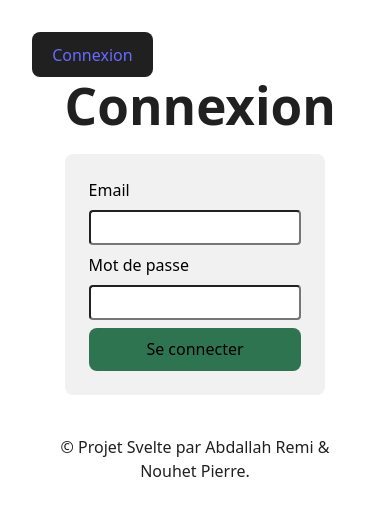
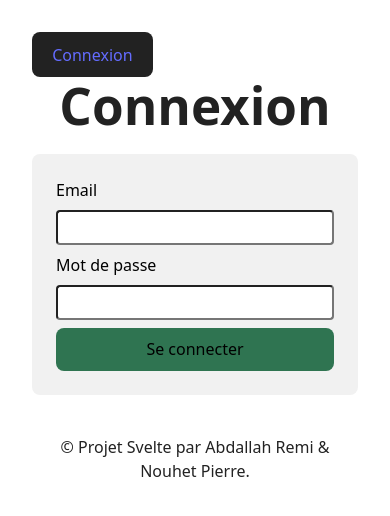
Before and after one commit to remabd/Salle, a Svelte app: page / in a window 390 px wide. Shown: the top 516 px of the page. Built offline with nearby package versions, Linux system fonts and the light colour scheme.

Commit message:
fix style login et main

```diff
--- a/src/App.svelte
+++ b/src/App.svelte
@@ -14,6 +14,6 @@
 
 <style>
     main {
-        width: 80%;
+        width: 100%;
     }
 </style>
--- a/src/app.css
+++ b/src/app.css
@@ -18,7 +18,7 @@
     -moz-osx-font-smoothing: grayscale;
     --borderRadius: 8px;
     --bgColor: #fdfdfd;
-    --slatedark: #202020;
+    --slatedark: #222;
     --softwhite: #f1f1f1;
     --blue: #007bff;
     --darkerblue: #0056b3;
--- a/src/containers/Login.svelte
+++ b/src/containers/Login.svelte
@@ -24,6 +24,7 @@
     }
 </script>
 
+<div>
     <h1>Connexion</h1>
     <p class="errorMessage">{errorMessage}</p>
     <form {onsubmit}>
@@ -35,7 +36,20 @@
 
         <button type="submit" class="btn-add">Se connecter</button>
     </form>
+</div>
 
 <style>
     @import '../style/form.css';
+
+    div {
+        width: 40%;
+        margin: auto;
+    }
+
+    @media screen and (max-width: 768px) {
+        div {
+            width: auto;
+            margin: 0;
+        }
+    }
 </style>
```
Lines whose indentation alone changed are shown as unchanged.
